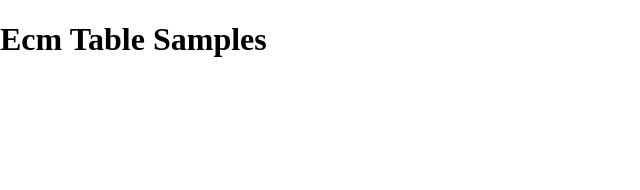
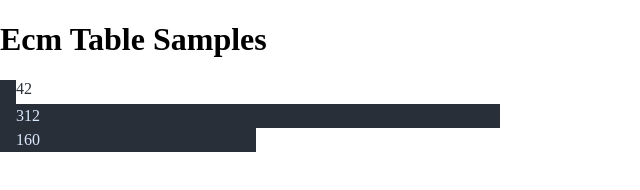
Before and after one commit to navycuda/BarChartLib, a website: page www/index.html in a window 1280 px wide. Shown: the whole page, without its empty margins (0-640 px from the left). Drawn offline with nearby package versions, Linux system fonts and the light colour scheme; files that its build step writes are made by us from their sources.

Commit message:
Working!  The table is animated via javascript but I might have to look at css animation as the javascript seems a bit slow.

```diff
--- a/www/css/site.css
+++ b/www/css/site.css
@@ -37,18 +37,26 @@ body {
   padding: 1em;
 }
 
-.single-dimension {
+._row {
   position: relative;
+  display: flexbox;
   align-items: center;
   width: 500px;
   height: 1.5em;
-  color: #292f38;
+  color: var(--graph-background);
+  padding-left: 1em;
 }
-.single-dimension::before {
+._row::before {
   overflow: hidden;
   position: absolute;
+  display: flex;
   content: attr(data-value);
+  align-items: center;
+  vertical-align: middle;
   width: calc(var(--width, 0) * 1%);
+  height: 1.5em;
   color: var(--graph-foreground);
   background-color: var(--graph-background);
+  margin-left: -1em;
+  padding-left: 1em;
 }
--- a/www/js/site.js
+++ b/www/js/site.js
@@ -12,14 +12,49 @@ $(document).ready(function(){
 ///
 /// }
 /// element = document.element
+  const generateRow = function (value){
+    const row = document.createElement("div");
+    row.setAttribute("class", "_row");
+    row.setAttribute("data-value", value);
+    row.innerText = value;
+    return row;
+  };
+  const getPercent = function (value, min, max){
+    if (value >= max){
+      return 100;
+    } else if (value <= min){
+      return 0;
+    }
+    return (value / max) * 100;
+  };
   const drawBarChart = function (data, options, element) {
     // For starters, assume the types passed in are correct.
     // create the chart element and populate the body
     const chart = document.createElement("div");
     chart.setAttribute("class", "_chart");
     element.appendChild(chart);
-
-
+    // create the rows and populate with the data.
+    for (let d = 0; d < data.length; d++){
+      chart.appendChild(generateRow(data[d]));
+    }
+    // collect the rows in an array
+    const rows = document.getElementsByClassName('_row');
+    console.log(rows);
+    // iterate through to change percent
+    let percent = 0;
+    const animateChart = setInterval(() => {
+      for (let r = 0; r < rows.length; r++){
+        if (percent <= getPercent(data[r], options.min, options.max)){
+          rows[r].style.setProperty('--width', percent);
+        }
+      }
+      // stop the animation once bars are complete.
+      if (percent >= 100){
+        clearInterval(animateChart);
+        return;
+      }
+      percent += 0.1;
+    }, 1);
   };
 
 
@@ -27,5 +62,5 @@ $(document).ready(function(){
   // The stuff that isn't functions!
   const body = document.body;
 
-  drawBarChart([ 0, 25, 50, 75, 100 ], { min: 0, max: 100 }, body);
+  drawBarChart([ 42, 312, 160], { min: 42, max: 312 }, body);
 });
```
